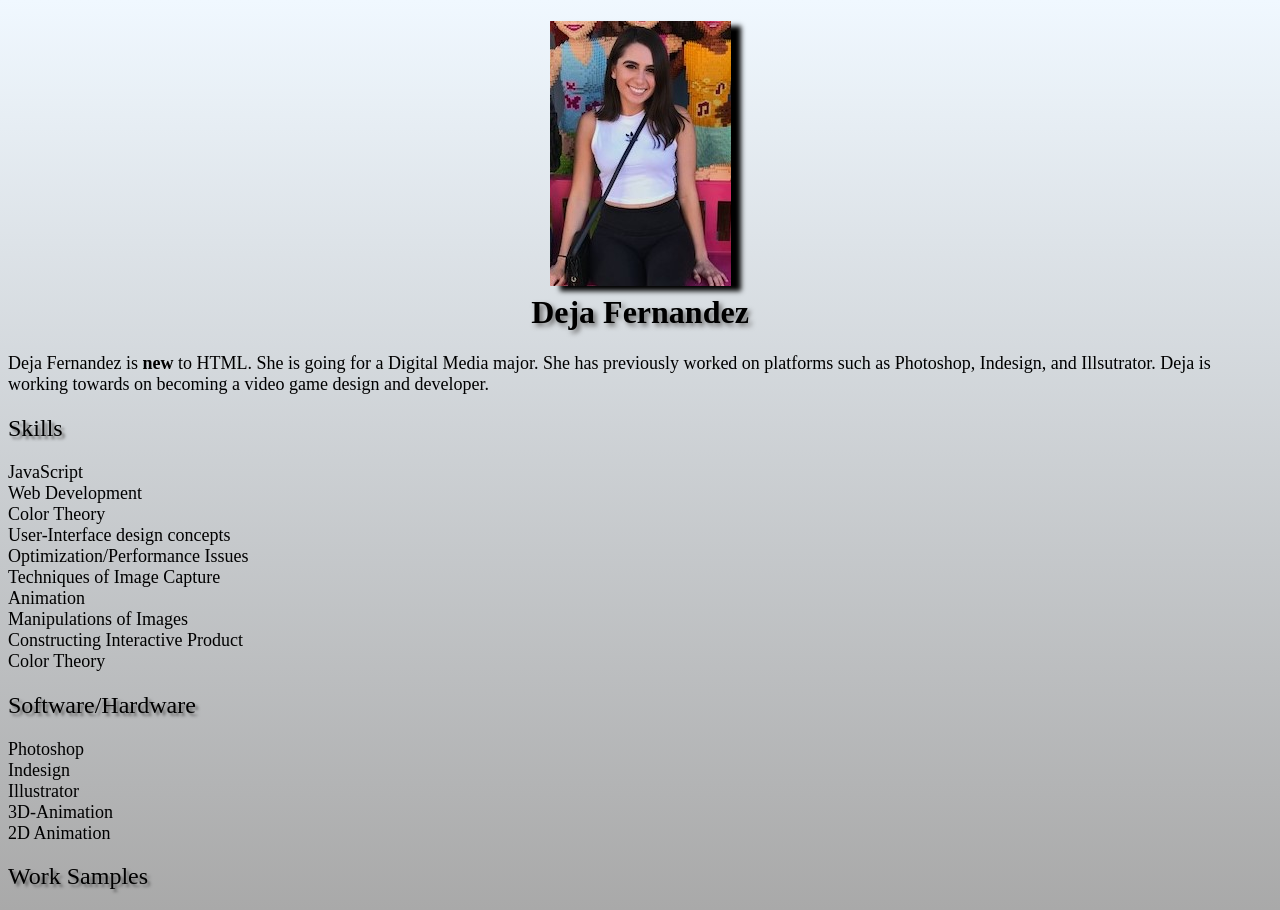
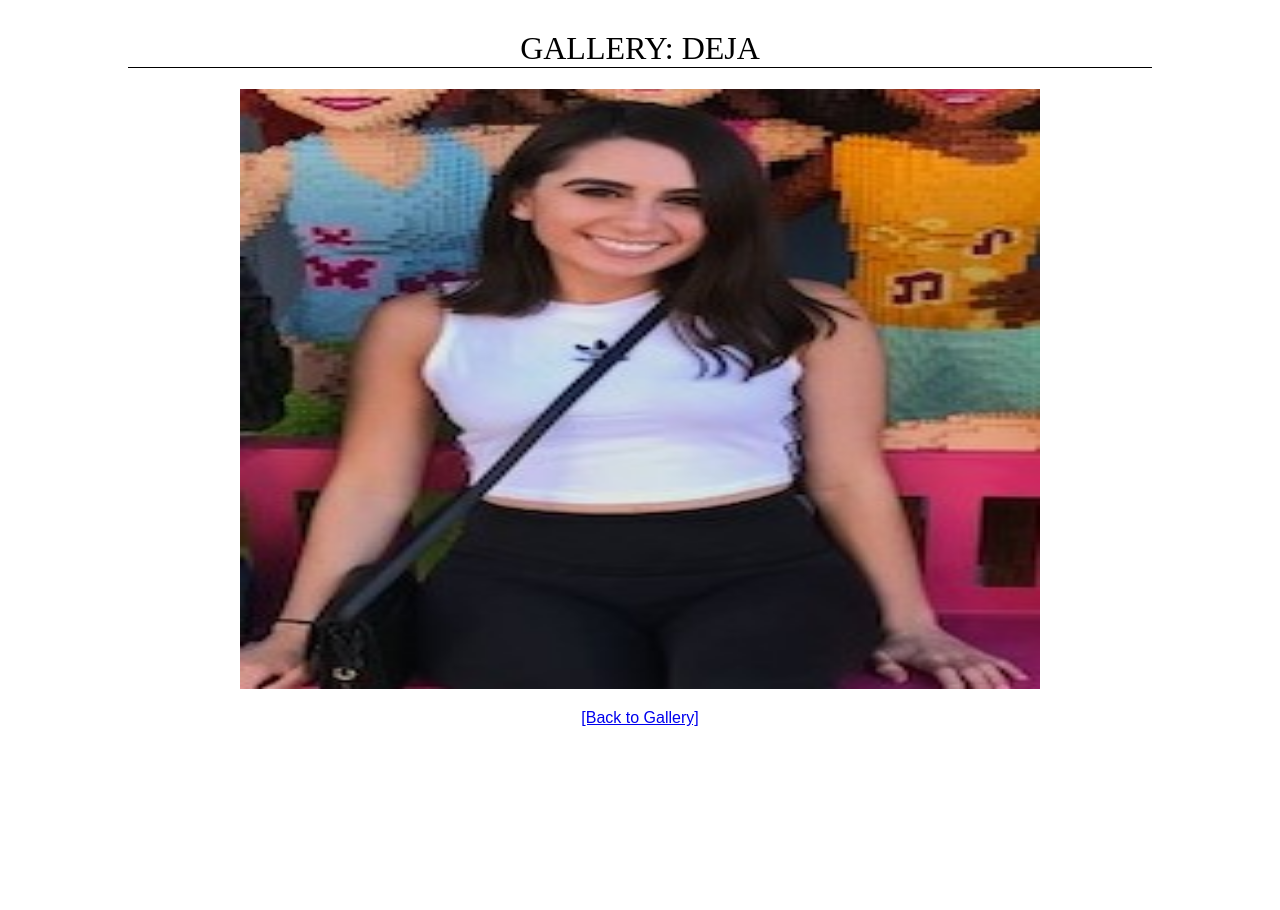
Before and after one commit to dejafern/fid, a plain HTML site: page resume/deja.html in a window 1280 px wide. After the commit the page ends 800 px from the top, so only its background shows below. Drawn offline with Linux system fonts and the light colour scheme.

Commit message:
Update deja.html

```diff
--- a/resume/deja.html
+++ b/resume/deja.html
@@ -1,52 +1,38 @@
-<!DOCTYPE html>
+<!doctype html>
 <html>
 <head>
-   <meta charset="utf-8">
+<meta charset="UTF-8">
+<title>Gallery: Work Samples</title>
+
+
 <style>
 body {
-background: linear-gradient(#F0F8FF, #A9A9A9);
+  background-color: #FFFFFF;
+  margin: 0 10%;
+  font-family: sans-serif;
+  text-align: center;
+  }
+
+h1 {
+  text-align: center;
+  font-family: serif;
+  font-weight: normal;
+  text-transform: uppercase;
+  border-bottom: 1px solid #000000;
+  margin-top: 30px;
 }
-h1 {
-font: bold 1.5em , font-family: 'Roboto', sans-serif;
-color: black;
-text-shadow: 3px 3px 5px dimgray;
-text-align: center;
-}
-h2 {
-font-weight: lighter;
-font: bold 1em, Roboto;
-color: black;
-text-shadow: 3px 3px 3px dimgray;
-}
-p {
-font-style: Roboto;
-font-size: 18px;
-}
-img {
-box-shadow: 10px 5px 5px black;
-}
-h3 {
-text-align: center;
-text-shadow: 3px 3px 3px gray;
-}
-li {
-text-align: center;
-}
-h3 + p {
-text-align: center;
-}
+
 </style>
-<h1><img src="deja.jpeg""><br>
-Deja Fernandez</h1>
-<p>Deja Fernandez is<strong> new </strong> to HTML. She is going for a Digital Media major. She has previously worked on platforms such as Photoshop, Indesign, and Illsutrator. Deja is working towards on becoming a video game design and developer.</p>
 
-<h2>Skills</h2>
-<p>JavaScript<br>Web Development<br> Color Theory <br>User-Interface design concepts<br>Optimization/Performance Issues<br>Techniques of
-Image Capture<br> Animation<br>Manipulations of Images<br>Constructing Interactive Product<br>Color Theory</p>
-
-<h2>Software/Hardware</h2>
-<p>Photoshop<br> Indesign<br> Illustrator<br>3D-Animation<br> 2D Animation
+</head>
 
 
-<h2>Work Samples<h2>
-<meta charset="utf-8">
+
+<body>
+
+<h1>Gallery: Deja </h1>
+<p><img src="deja.jpeg"
+ alt="picture of girl" width="800" height="600"></p>
+<p><a href="index.html">[Back to Gallery]</a></p>
+</body>
+</html>
```
